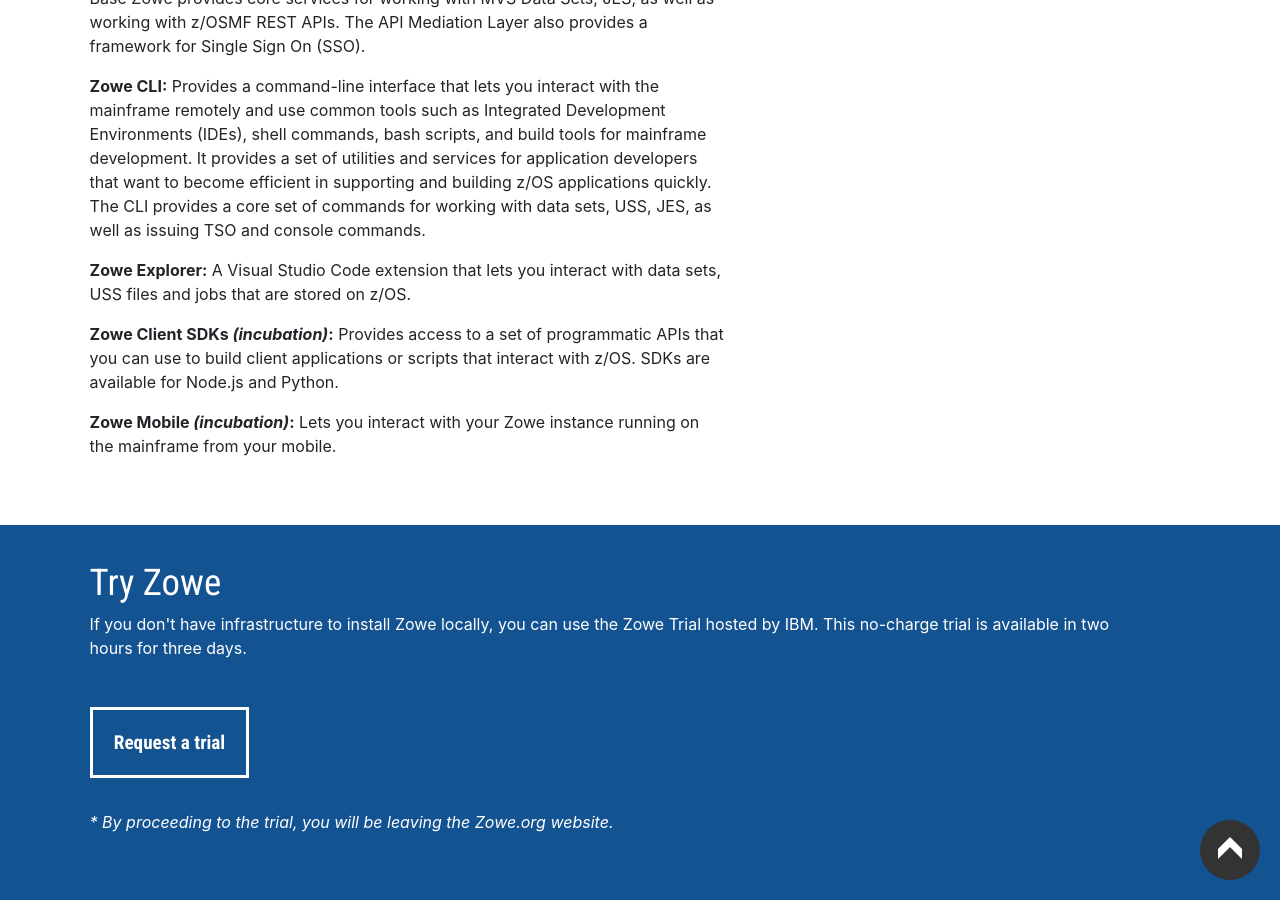
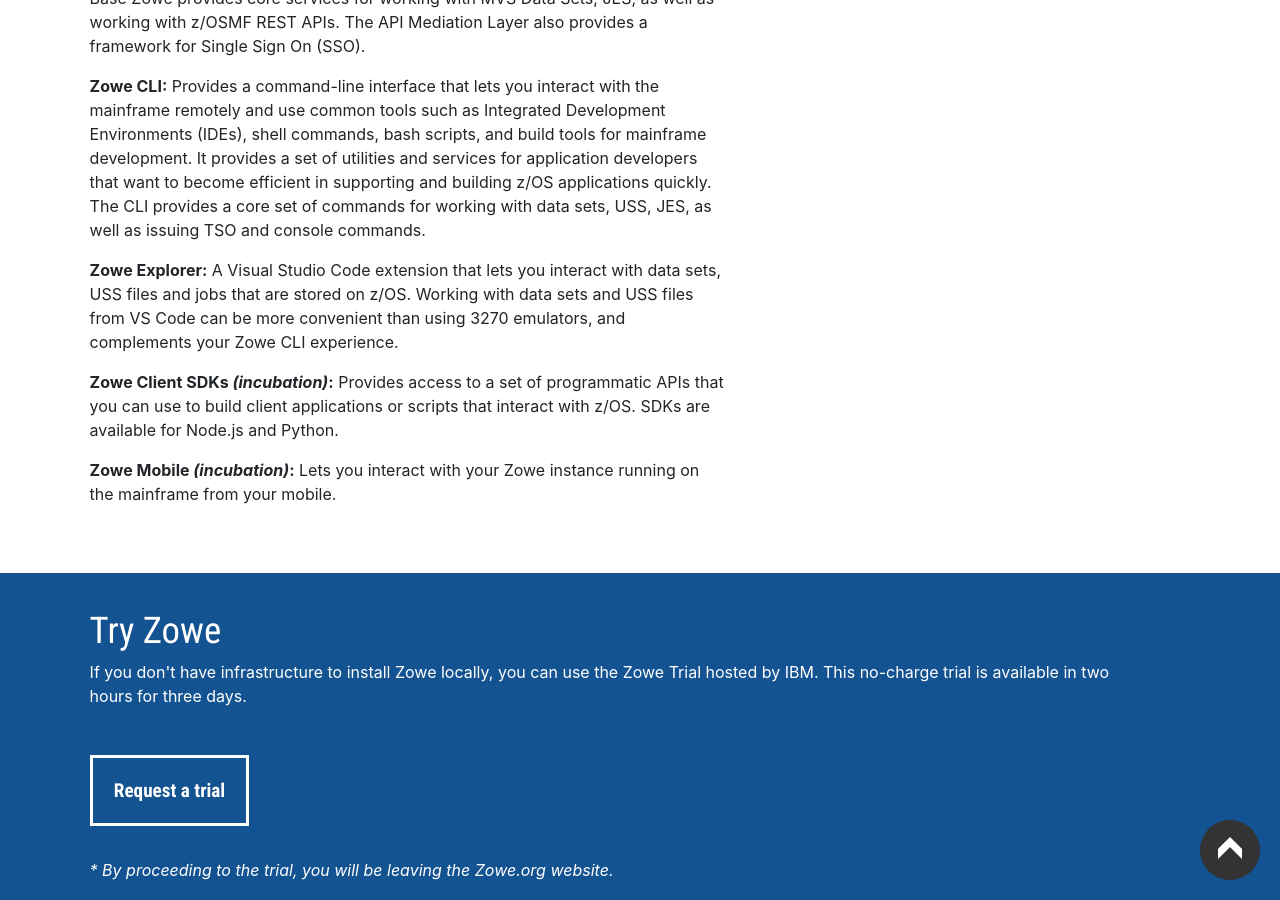
Before and after one commit to zowe/zowe.github.io, a Jekyll site: the page built from index.md, in a window 1280 px wide and 900 px high, scrolled down 862 px. Built offline with Jekyll 4.4.1, drawn with Linux system fonts in a browser that asks for light colours; our own code applies the rules of GitHub Pages for plain Markdown files.

Commit message:
Update index.md
Signed-off-by: nannanli <nannanli@cn.ibm.com>

```diff
--- a/index.md
+++ b/index.md
@@ -41,7 +41,7 @@
 
 <p><b>Zowe CLI:</b> Provides a command-line interface that lets you interact with the mainframe remotely and use common tools such as Integrated Development Environments (IDEs), shell commands, bash scripts, and build tools for mainframe development. It provides a set of utilities and services for application developers that want to become efficient in supporting and building z/OS applications quickly. The CLI provides a core set of commands for working with data sets, USS, JES, as well as issuing TSO and console commands.</p>
 
-<p><b>Zowe Explorer:</b> A Visual Studio Code extension that lets you interact with data sets, USS files and jobs that are stored on z/OS.
+<p><b>Zowe Explorer:</b> A Visual Studio Code extension that lets you interact with data sets, USS files and jobs that are stored on z/OS. Working with data sets and USS files from VS Code can be more convenient than using 3270 emulators, and complements your Zowe CLI experience.
 </p>
 
 <p><b>Zowe Client SDKs <i>(incubation)</i>:</b> Provides access to a set of programmatic APIs that you can use to build client applications or scripts that interact with z/OS. SDKs are available for Node.js and Python.</p>
```
